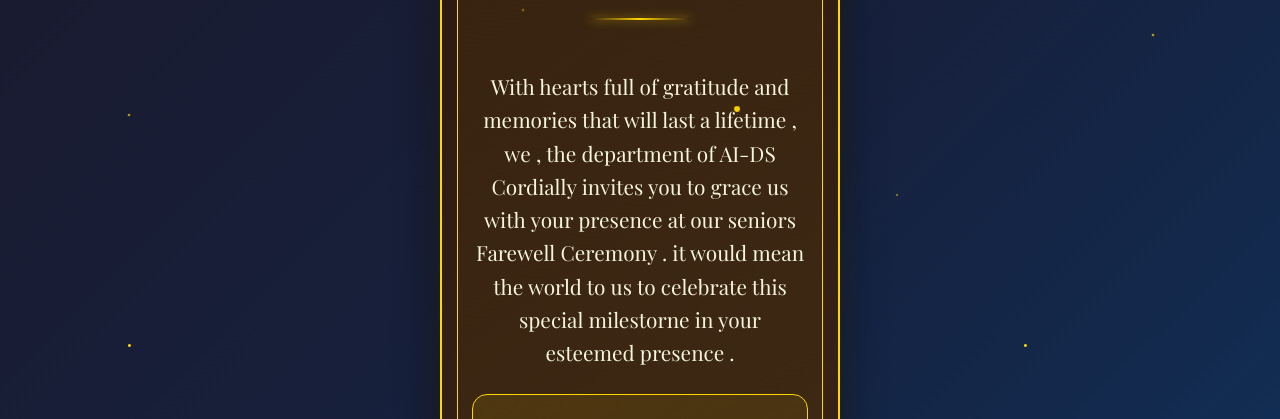
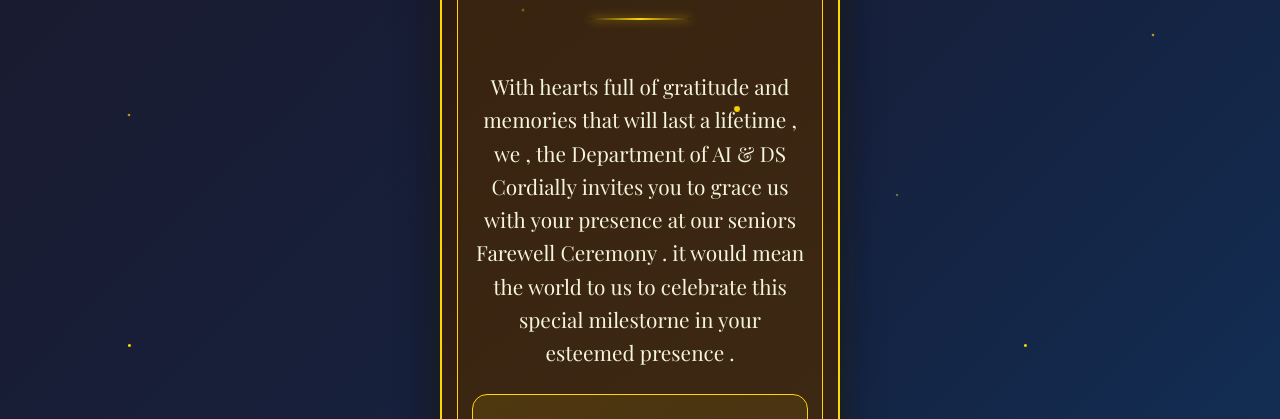
Before and after one commit to flutterbuddy1/byetrix, a plain HTML site: page index.html in a window 1280 px wide. Shown: the part 173-592 px from the top of the page. Drawn offline with nearby package versions, Linux system fonts and the light colour scheme.

Commit message:
Update index.html

```diff
--- a/index.html
+++ b/index.html
@@ -452,7 +452,7 @@
       <div class="content">
         <p class="farewell-text">
           With hearts full of gratitude and memories that will last a lifetime ,
-          we , the department of AI-DS Cordially invites you to grace us with
+          we , the Department of AI & DS Cordially invites you to grace us with
           your presence at our seniors Farewell Ceremony . it would mean the
           world to us to celebrate this special milestorne in your esteemed
           presence .
```
